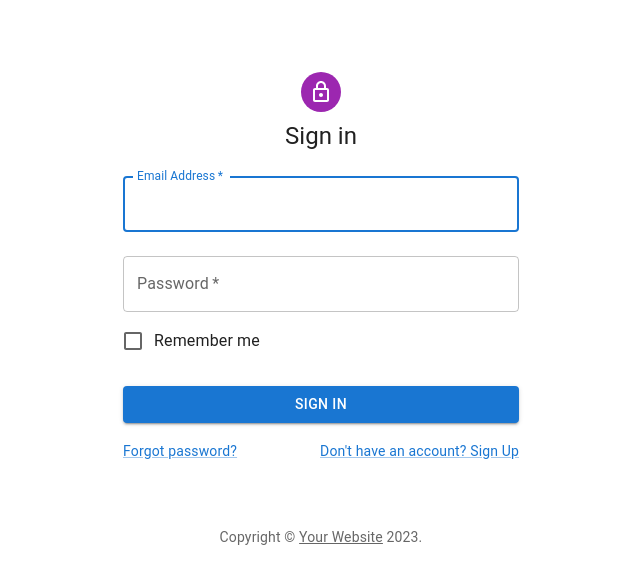
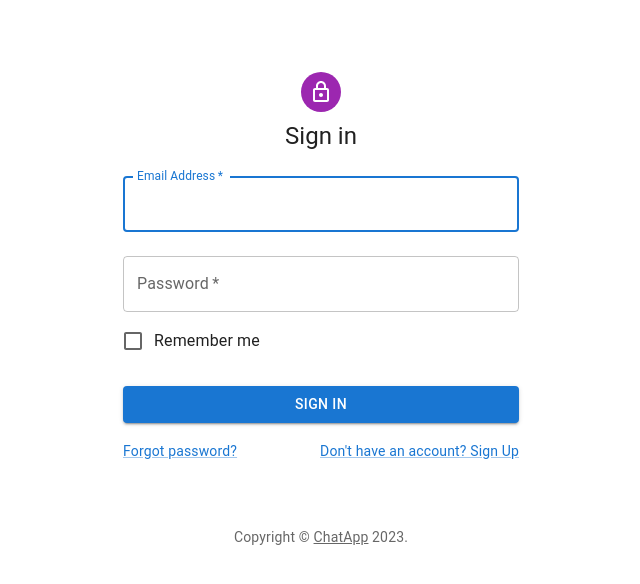
Before and after one commit to laguagu/Chat-app, a React (Vite) app in the folder frontend/: page /login in a window 1280 px wide. Shown: the top 584 px of the page, without its empty margins (319-959 px from the left). Built offline with nearby package versions, Linux system fonts and the light colour scheme.

Commit message:
ChatApp copyright text update

```diff
--- a/frontend/src/pages/Login.jsx
+++ b/frontend/src/pages/Login.jsx
@@ -25,7 +25,7 @@ function Copyright(props) {
     >
       {"Copyright © "}
       <Link color="inherit" href="https://mui.com/">
-        Your Website
+        ChatApp
       </Link>{" "}
       {new Date().getFullYear()}
       {"."}
```
